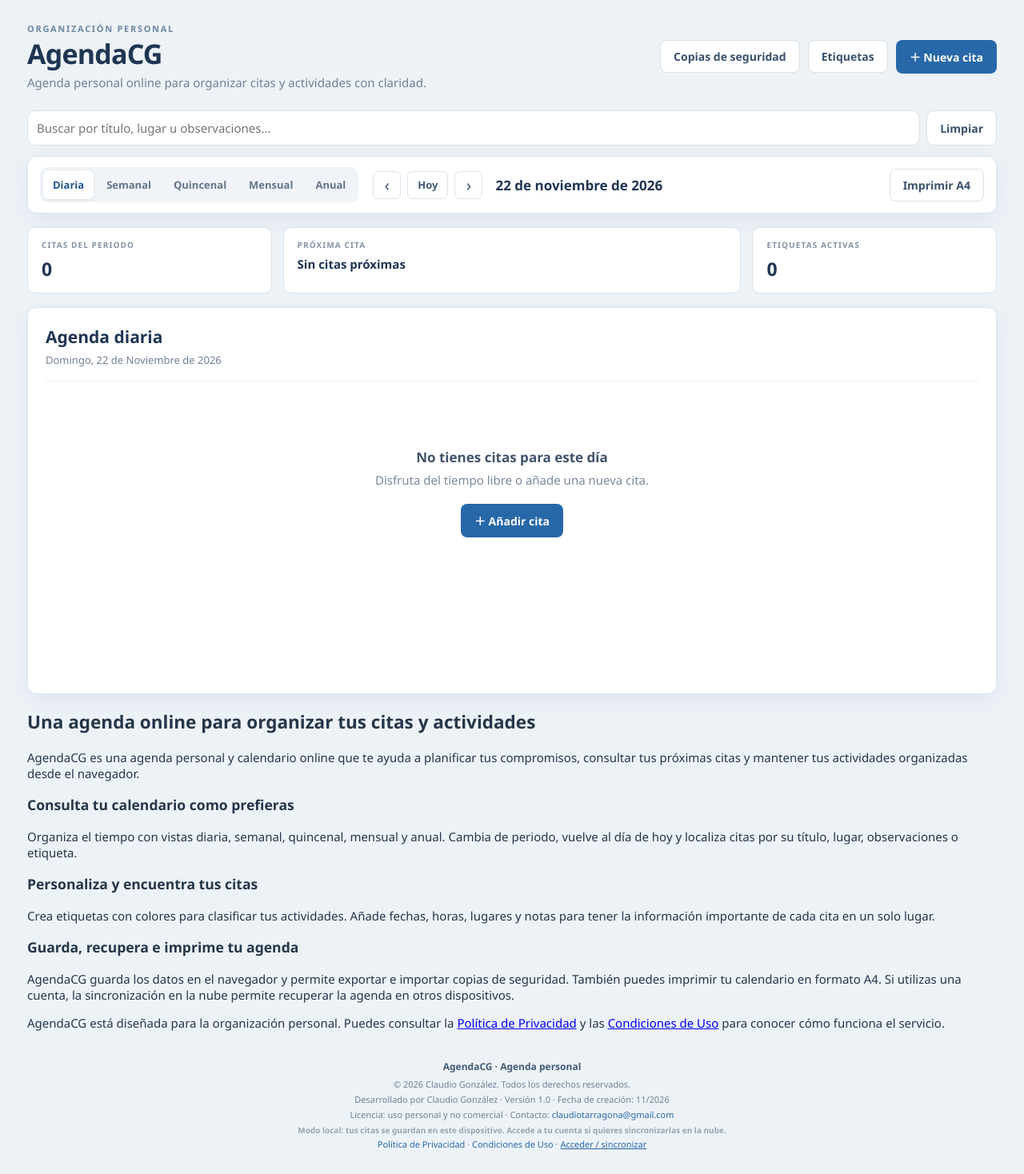
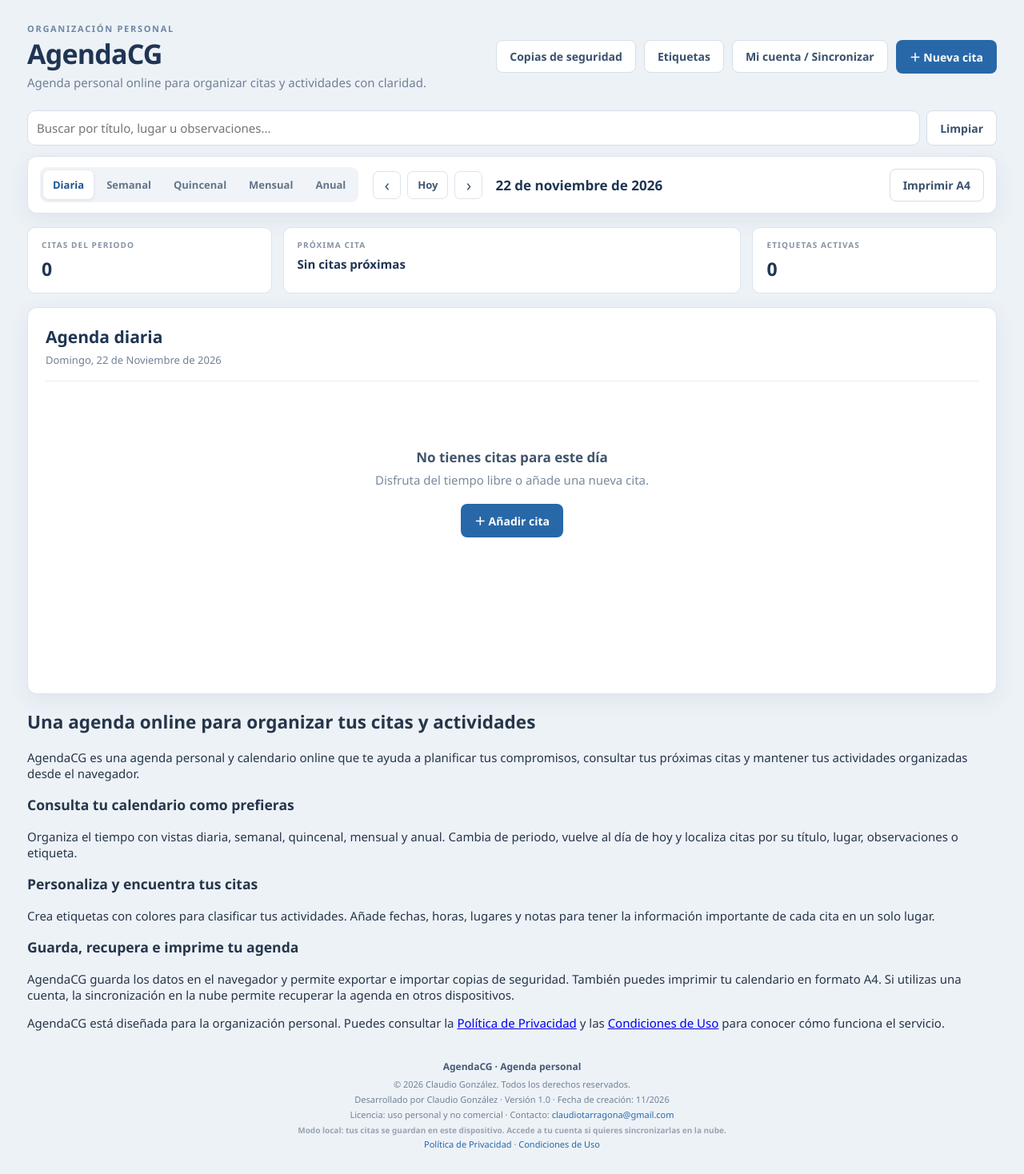
Before and after one commit to FerSys26/AgendaCG, a plain HTML site: page index.html in a window 1280 px wide. Shown: the whole page at 80% size. Drawn offline with Linux system fonts and the light colour scheme.

Commit message:
Move account and cloud sync access to visible app header

```diff
--- a/index.html
+++ b/index.html
@@ -53,6 +53,7 @@
                 <button class="button button-light" id="installBtn" hidden>Instalar AgendaCG</button>
                 <button class="button button-light" id="backupBtn">Copias de seguridad</button>
                 <button class="button button-light" id="manageCategoriesBtn">Etiquetas</button>
+                <button class="button button-light account-access-button" id="logoutBtn" type="button">Mi cuenta / Sincronizar</button>
                 <button class="button button-primary" id="newEventBtn">＋ Nueva cita</button>
             </div>
         </header>
@@ -134,7 +135,7 @@
             <div>Desarrollado por Claudio González · Versión 1.0 · Fecha de creación: 11/2026</div>
             <div>Licencia: uso personal y no comercial · Contacto: <a href="mailto:claudiotarragona@gmail.com">claudiotarragona@gmail.com</a></div>
             <div class="footer-storage" id="cloudStatus" role="status">Preparando almacenamiento seguro…</div>
-            <div><a href="privacidad.html" target="_blank" rel="noopener">Política de Privacidad</a> · <a href="condiciones.html" target="_blank" rel="noopener">Condiciones de Uso</a> · <button class="link-button" type="button" id="logoutBtn">Acceder / sincronizar</button></div>
+            <div><a href="privacidad.html" target="_blank" rel="noopener">Política de Privacidad</a> · <a href="condiciones.html" target="_blank" rel="noopener">Condiciones de Uso</a></div>
         </footer>
     </div>
 
@@ -225,7 +226,7 @@
     </div>
     <div class="modal-backdrop hidden no-print" id="accountModal">
         <section class="modal modal-narrow" role="dialog" aria-modal="true" aria-labelledby="accountTitle">
-            <div class="modal-header"><div><div class="eyebrow">PROTECCIÓN DE TUS CITAS</div><h2 id="accountTitle">Acceder a AgendaCG</h2><p class="modal-intro">Tu cuenta permite recuperar la agenda si borras los datos de navegación o cambias de dispositivo.</p></div></div>
+            <div class="modal-header"><div><div class="eyebrow">PROTECCIÓN DE TUS CITAS</div><h2 id="accountTitle">Acceder a AgendaCG</h2><p class="modal-intro">Puedes usar AgendaCG sin cuenta: tus citas se guardan en este dispositivo. Si quieres recuperar tu agenda en otros dispositivos, inicia sesión o crea una cuenta para activar la sincronización en la nube.</p></div></div>
             <form id="authForm">
                 <input type="hidden" id="authMode" value="login">
                 <label for="authEmail">Correo electrónico</label>
```
